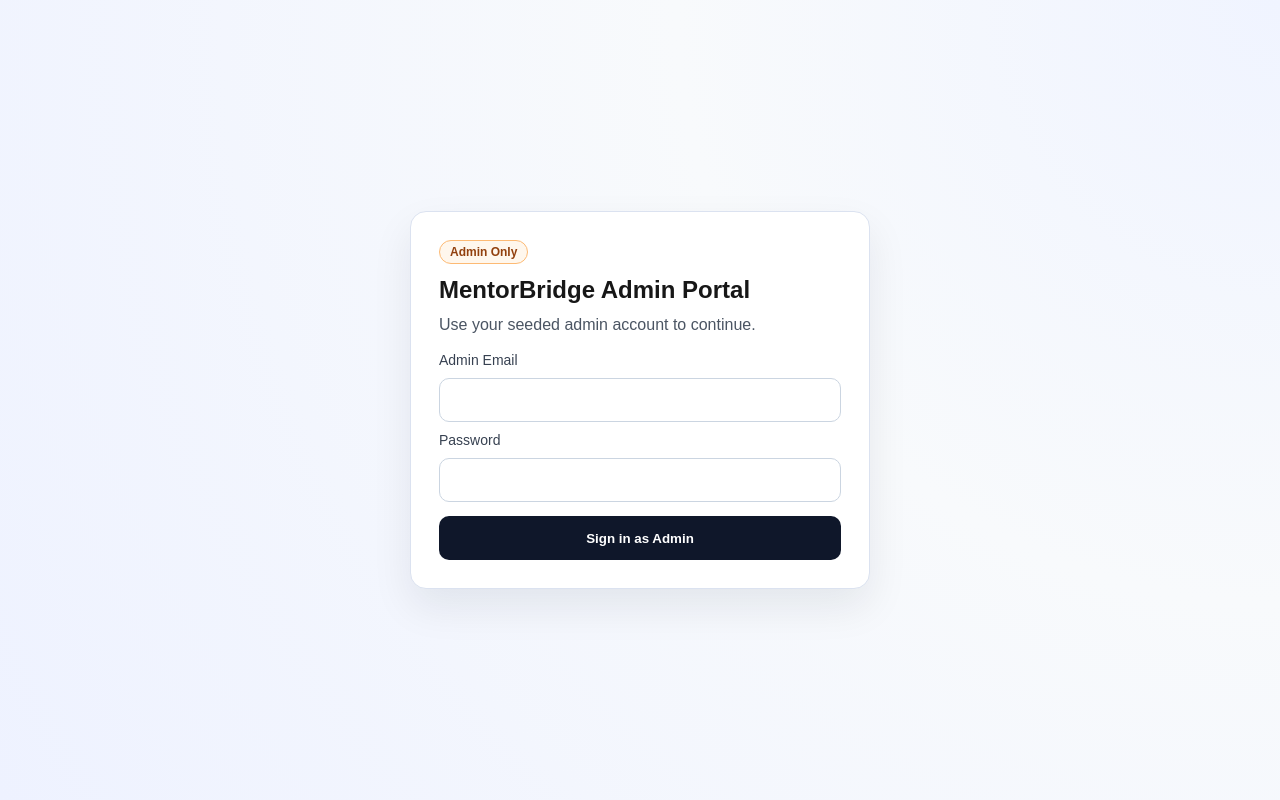
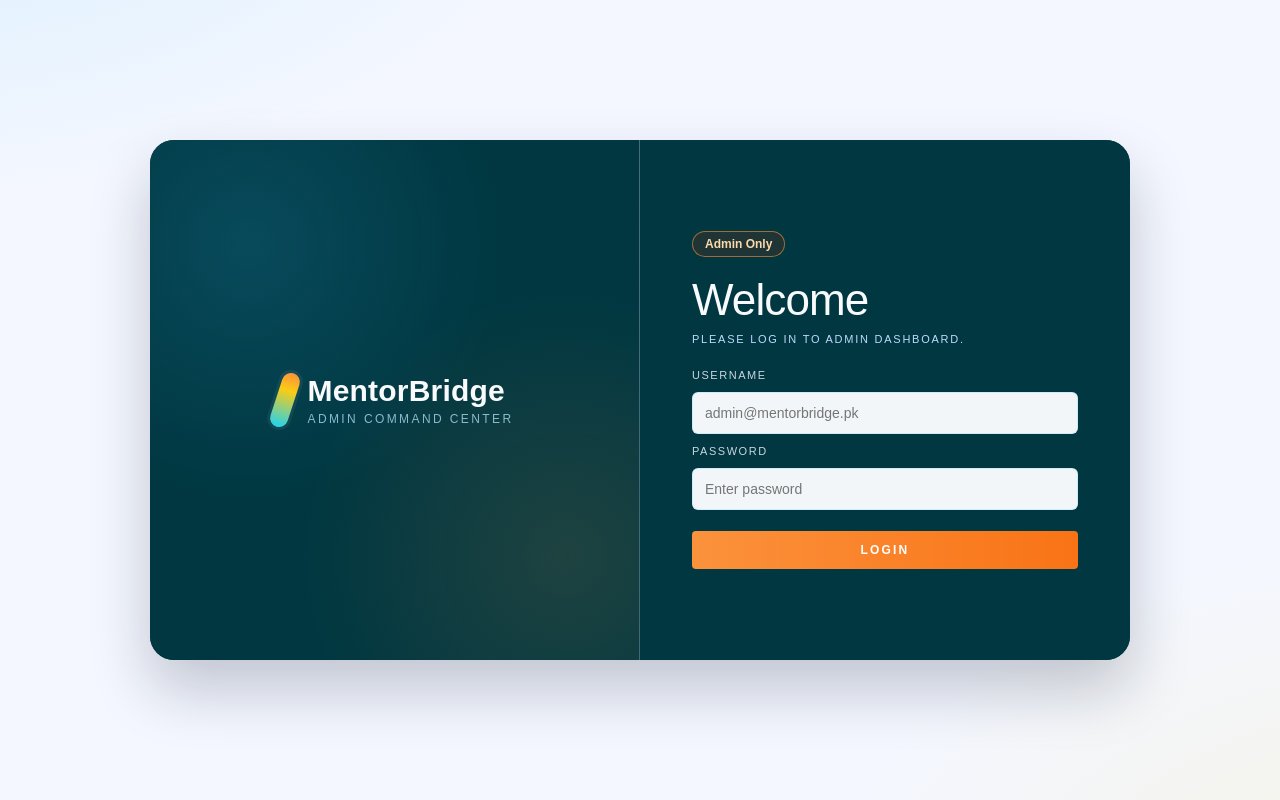
Before and after one commit to TUAHASHAIKH/MentorBridge, a Next.js app: page /admin/login in a window 1280 px wide. Built offline with nearby package versions, Linux system fonts and the light colour scheme.

Commit message:
feat: redesign admin login screen with split branded layout

```diff
--- a/src/app/admin/login/page.js
+++ b/src/app/admin/login/page.js
@@ -44,19 +44,31 @@ export default function AdminLoginPage() {
 
   return (
     <main className={styles.page}>
-      <section className={styles.card}>
+      <section className={styles.shell}>
+        <aside className={styles.brandPanel}>
+          <div className={styles.brandBlock}>
+            <span className={styles.brandMark} aria-hidden="true" />
+            <div>
+              <p className={styles.brandName}>MentorBridge</p>
+              <p className={styles.brandTag}>Admin Command Center</p>
+            </div>
+          </div>
+        </aside>
+
+        <section className={styles.formPanel}>
           <p className={styles.badge}>Admin Only</p>
-        <h1>MentorBridge Admin Portal</h1>
-        <p className={styles.subtext}>Use your seeded admin account to continue.</p>
+          <h1>Welcome</h1>
+          <p className={styles.subtext}>Please log in to admin dashboard.</p>
 
           <form className={styles.form} onSubmit={handleSubmit}>
-          <label htmlFor="admin-email">Admin Email</label>
+            <label htmlFor="admin-email">Username</label>
             <input
               id="admin-email"
               type="email"
               autoComplete="email"
               value={email}
               onChange={(event) => setEmail(event.target.value)}
+              placeholder="admin@mentorbridge.pk"
               required
             />
 
@@ -67,15 +79,17 @@ export default function AdminLoginPage() {
               autoComplete="current-password"
               value={password}
               onChange={(event) => setPassword(event.target.value)}
+              placeholder="Enter password"
               required
             />
 
             {error ? <p className={styles.error}>{error}</p> : null}
 
             <button type="submit" disabled={loading}>
-            {loading ? 'Signing in...' : 'Sign in as Admin'}
+              {loading ? 'Logging in...' : 'Login'}
             </button>
           </form>
+        </section>
       </section>
     </main>
   )
--- a/src/app/admin/login/page.module.css
+++ b/src/app/admin/login/page.module.css
@@ -1,72 +1,152 @@
 .page {
   min-height: 100vh;
-  display: grid;
-  place-items: center;
-  background: radial-gradient(circle at top right, #f0f4ff 0%, #f8fafc 40%, #eef2ff 100%);
+  display: flex;
+  align-items: center;
+  justify-content: center;
   padding: 24px;
+  background:
+    radial-gradient(1200px 600px at -10% -20%, rgba(56, 189, 248, 0.15), transparent 60%),
+    radial-gradient(1000px 700px at 110% 120%, rgba(250, 204, 21, 0.12), transparent 60%),
+    #f4f7ff;
 }
 
-.card {
+.shell {
   width: 100%;
-  max-width: 460px;
-  background: #ffffff;
-  border: 1px solid #dbe2f0;
-  border-radius: 16px;
-  box-shadow: 0 18px 40px rgba(17, 24, 39, 0.08);
+  max-width: 980px;
+  min-height: 520px;
+  display: grid;
+  grid-template-columns: 1fr 1fr;
+  border-radius: 24px;
+  overflow: hidden;
+  box-shadow: 0 30px 60px rgba(15, 23, 42, 0.22);
+  background: #003741;
+}
+
+.brandPanel {
+  display: flex;
+  align-items: center;
+  justify-content: center;
   padding: 28px;
-  display: grid;
-  gap: 12px;
+  border-right: 1px solid rgba(148, 163, 184, 0.45);
+  background:
+    radial-gradient(circle at 20% 20%, rgba(56, 189, 248, 0.14), transparent 45%),
+    radial-gradient(circle at 85% 80%, rgba(251, 146, 60, 0.12), transparent 45%),
+    #003741;
+}
+
+.brandBlock {
+  display: flex;
+  align-items: center;
+  gap: 14px;
+}
+
+.brandMark {
+  width: 18px;
+  height: 56px;
+  border-radius: 14px;
+  background: linear-gradient(180deg, #fb923c 0%, #facc15 32%, #22d3ee 100%);
+  transform: rotate(18deg);
+  box-shadow: 0 0 0 3px rgba(255, 255, 255, 0.06);
+}
+
+.brandName {
+  font-size: 30px;
+  letter-spacing: 0.2px;
+  color: #f8fafc;
+  font-weight: 600;
+}
+
+.brandTag {
+  margin-top: 4px;
+  font-size: 12px;
+  letter-spacing: 0.2em;
+  text-transform: uppercase;
+  color: rgba(186, 230, 253, 0.74);
+}
+
+.formPanel {
+  display: flex;
+  flex-direction: column;
+  justify-content: center;
+  padding: 42px 52px;
+  background: #003741;
+  color: #e2e8f0;
 }
 
 .badge {
   width: fit-content;
-  border: 1px solid #fdba74;
-  color: #92400e;
-  background: #fff7ed;
+  border: 1px solid rgba(251, 146, 60, 0.6);
+  color: #fed7aa;
+  background: rgba(124, 45, 18, 0.25);
   border-radius: 999px;
-  padding: 4px 10px;
+  padding: 5px 12px;
   font-size: 12px;
   font-weight: 600;
 }
 
+.formPanel h1 {
+  margin-top: 18px;
+  font-size: 44px;
+  font-weight: 500;
+  letter-spacing: -0.02em;
+  color: #f8fafc;
+}
+
 .subtext {
-  color: #4b5563;
+  margin-top: 8px;
+  color: #bfdbfe;
+  text-transform: uppercase;
+  letter-spacing: 0.16em;
+  font-size: 11px;
 }
 
 .form {
-  margin-top: 6px;
+  margin-top: 24px;
   display: grid;
-  gap: 10px;
+  gap: 11px;
 }
 
 .form label {
-  font-size: 14px;
-  color: #374151;
+  font-size: 11px;
+  letter-spacing: 0.14em;
+  text-transform: uppercase;
+  color: #cbd5e1;
 }
 
 .form input {
-  height: 44px;
-  border-radius: 10px;
-  border: 1px solid #cbd5e1;
+  height: 42px;
+  border-radius: 6px;
+  border: 1px solid rgba(186, 230, 253, 0.6);
+  background: rgba(248, 250, 252, 0.98);
+  color: #0f172a;
   padding: 0 12px;
-  font-size: 15px;
+  font-size: 14px;
 }
 
 .form input:focus {
-  outline: 2px solid #93c5fd;
+  outline: 2px solid rgba(34, 211, 238, 0.65);
   outline-offset: 1px;
-  border-color: #60a5fa;
+  border-color: rgba(56, 189, 248, 0.9);
 }
 
 .form button {
-  margin-top: 4px;
-  height: 44px;
+  margin-top: 10px;
+  height: 38px;
   border: 0;
-  border-radius: 10px;
-  background: #0f172a;
+  border-radius: 4px;
+  background: linear-gradient(90deg, #fb923c 0%, #f97316 100%);
   color: #ffffff;
-  font-weight: 600;
+  font-size: 12px;
+  letter-spacing: 0.18em;
+  text-transform: uppercase;
+  font-weight: 700;
   cursor: pointer;
+  transition: transform 0.2s ease, filter 0.2s ease;
+}
+
+.form button:hover {
+  transform: translateY(-1px);
+  filter: brightness(1.05);
 }
 
 .form button:disabled {
@@ -75,10 +155,37 @@
 }
 
 .error {
-  color: #b91c1c;
-  background: #fef2f2;
-  border: 1px solid #fecaca;
-  border-radius: 10px;
+  color: #fee2e2;
+  background: rgba(153, 27, 27, 0.48);
+  border: 1px solid rgba(252, 165, 165, 0.55);
+  border-radius: 8px;
   padding: 10px;
   font-size: 14px;
 }
+
+@media (max-width: 900px) {
+  .shell {
+    max-width: 520px;
+    min-height: auto;
+    grid-template-columns: 1fr;
+  }
+
+  .brandPanel {
+    border-right: 0;
+    border-bottom: 1px solid rgba(148, 163, 184, 0.45);
+    padding: 30px 24px;
+    justify-content: flex-start;
+  }
+
+  .brandName {
+    font-size: 26px;
+  }
+
+  .formPanel {
+    padding: 28px 24px 30px;
+  }
+
+  .formPanel h1 {
+    font-size: 36px;
+  }
+}
```
Lines whose indentation alone changed are shown as unchanged.
